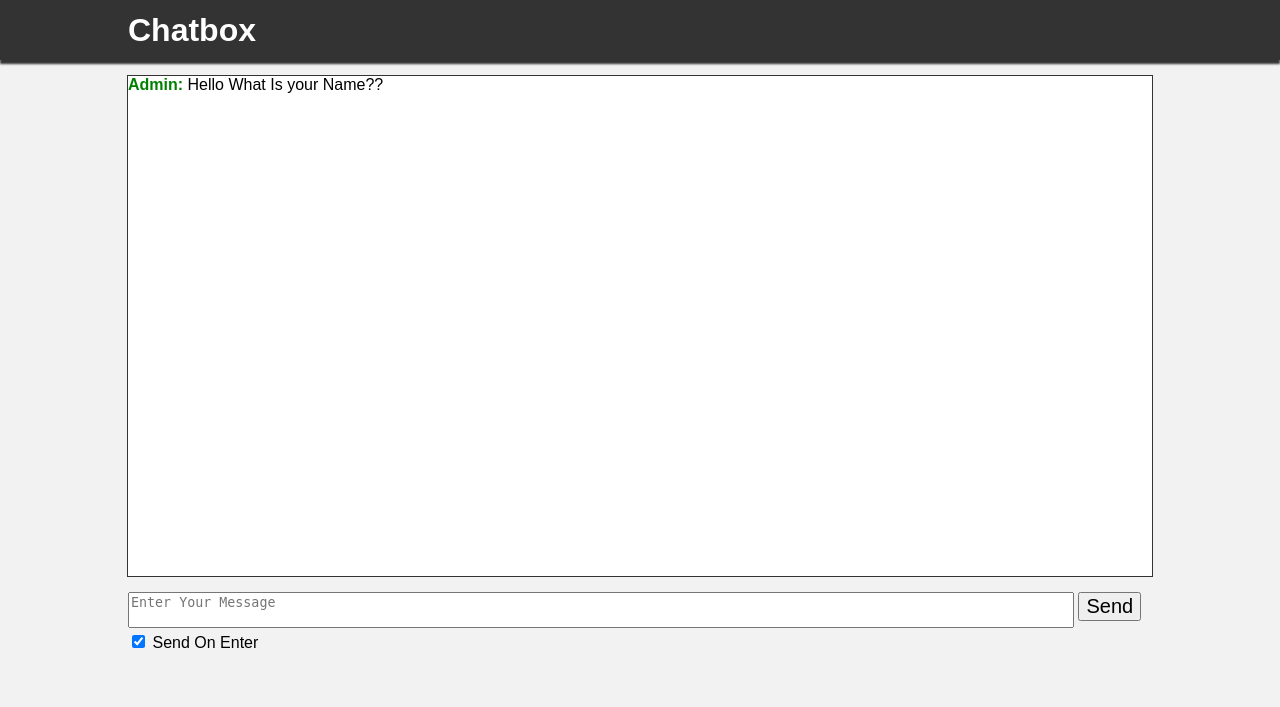
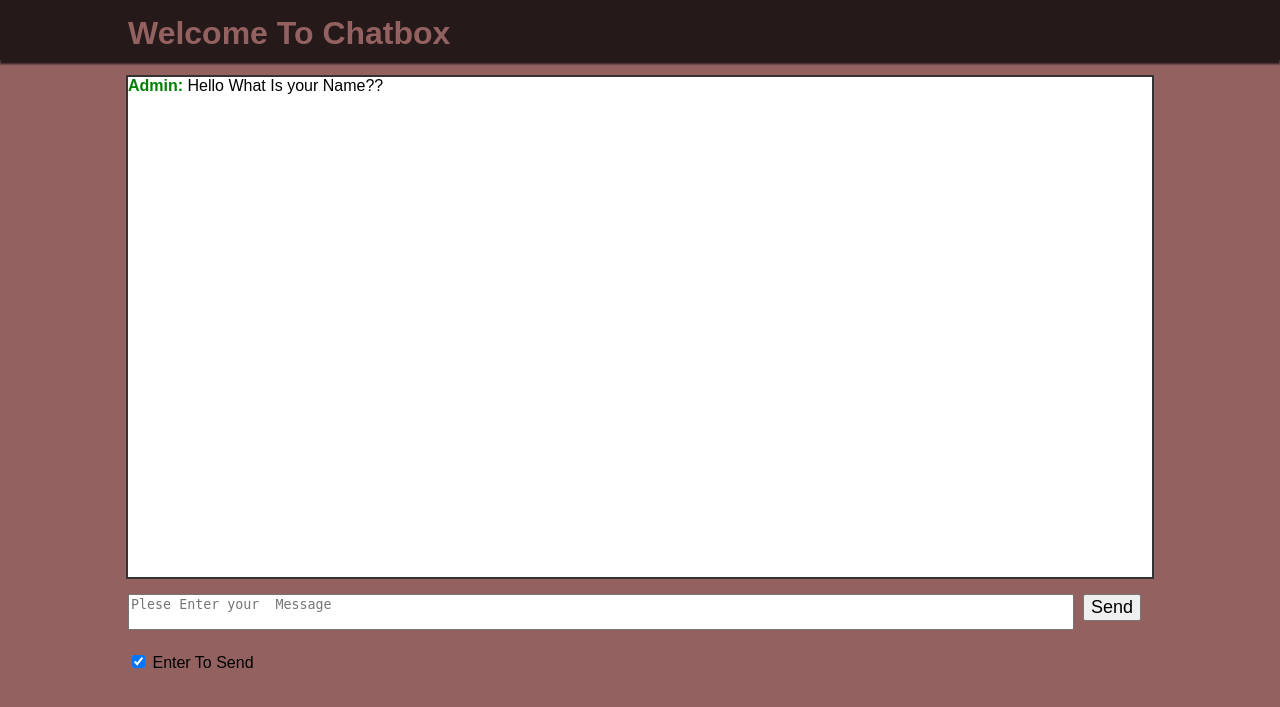
Before and after one commit to Joshi888/chat, a PHP site: page / in a window 1280 px wide. Shown: the top 707 px of the page. Run offline with PHP 8.4, Linux system fonts and the light colour scheme.

Commit message:
first change

```diff
--- a/index.php
+++ b/index.php
@@ -3,20 +3,19 @@
 <head>
 	<title>Chat</title>
 	<link rel="stylesheet" type="text/css" href="style.css">
-
 </head>
 <body>
 	<div id="header">
-		<h1>Chatbox</h1>
+		<h1>Welcome To Chatbox</h1>
 	</div>
 	<div id="container">
 	</div>
 	<div id="controlls">
-		<textarea id="textbox" placeholder="Enter Your Message"></textarea>&nbsp;
+		<textarea id="textbox" placeholder="Plese Enter your  Message"></textarea> &nbsp;
 		<button id="send">Send</button>
-		<br>
+		<br><br>
 		<input checked type="checkbox" id="enter">
-		<label>Send On Enter</label>
+		<label>Enter To Send </label>
 	</div>
 <script src="ajax.js"></script>
 <script type="text/javascript" src="script.js"></script>
--- a/script.js
+++ b/script.js
@@ -24,15 +24,15 @@ function ai(message)
 	if(username.length < 2)
 	{
 		username = message;
-		send_message("Nice To Meet you " + username + ", How are You doing?");
+		send_message("Nice to meet you " + username + ", How are You doing?");
 	}
 	else if(message.indexOf("how are you")>=0)
 	{
 		send_message("Thanks I am Good!");
 	}
-	else if((message.indexOf("hii")>=0))
+	else if((message.indexOf("Hii")>=0))
 	{
-		send_message("Hii,How can I Help you??");
+		send_message("Hii!!,How can I Help you??");
 	}
 	else if((message.indexOf("time")>=0))
 	{
@@ -61,12 +61,12 @@ function ai(message)
 		/*document.write(curr_date + "-" + m_names[curr_month]
 		+ "-" + curr_year);*/
 	}
-	else if((message.indexOf("ok thanks")>=0) || (message.indexOf("cancel")>=0))
+	else if((message.indexOf("Ok Thanks")>=0) || (message.indexOf("Cancel")>=0))
 	{
-		send_message("Sure,I will catch up soon!!");
+		send_message("Are you sure!!!,I will catch up soon!!!");
 	}
 	else{
-		send_message("Thank you bye !");
+		send_message("Thank you!! bye !");
 	}
 }
 
--- a/style.css
+++ b/style.css
@@ -1,22 +1,22 @@
 body
 {
 	margin: 0px;
-	background-color: #f2f2f2;
+	background-color: #946161;
 	font-family: arial,sans-serif;
 }
 #header
 {
 	width: 100%;
 	height: 60px;
-	background-color: #333;
-	box-shadow: 0px 4px 2px #333;
+	background-color: rgb(37, 25, 25);
+	box-shadow: 0px 4px 2px rgb(37, 25, 25);
 }
 #header h1
 {
-	padding: 12px;
+	padding: 15px;
 	width: 1024px;
 	margin: 0px auto;
-	color: #fff;
+	color: #946161;
 }
 #container
 {
@@ -24,7 +24,7 @@ body
 	height: 500px;
 	margin: 15px auto;
 	background-color: #fff;
-	border: 1px solid #333;
+	border: 2px solid #333;
 	overflow: scroll;
 }
 #controlls
@@ -39,7 +39,7 @@ textarea
 }
 #send
 {
-	font-size: 20px;
+	font-size: 18px;
 	position: absolute;
 }
 .username
```
Also changed, not shown: README.md.
